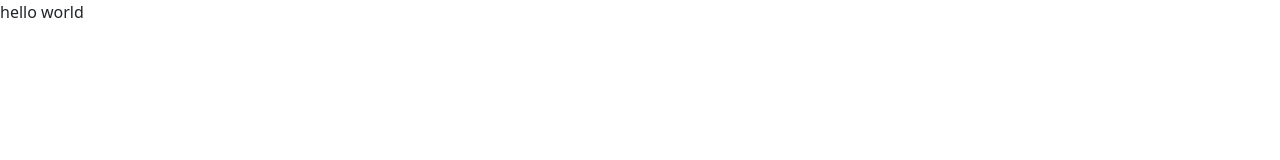
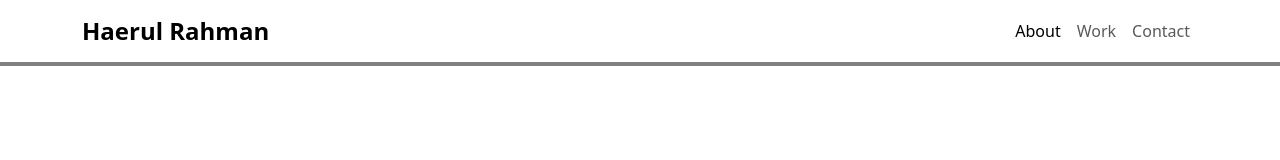
Before and after one commit to haerulrhmn03/portfolio, a plain HTML site: page index.html in a window 1280 px wide. Drawn offline with nearby package versions, Linux system fonts and the light colour scheme.

Commit message:
add navbar

```diff
--- a/index.html
+++ b/index.html
@@ -9,7 +9,27 @@
     <link rel="stylesheet" href="style.css">
 </head>
 <body>
-    hello world
+    <nav class="navbar navbar-expand-lg">
+        <div class="container">
+        <a class="navbar-brand fs-4 fw-bold" href="#">Haerul Rahman</a>
+        <button class="navbar-toggler" type="button" data-bs-toggle="collapse" data-bs-target="#navbarNav" aria-controls="navbarNav" aria-expanded="false" aria-label="Toggle navigation">
+            <span class="navbar-toggler-icon"></span>
+        </button>
+        <div class="collapse navbar-collapse" id="navbarNav">
+            <ul class="navbar-nav ms-auto">
+            <li class="nav-item">
+                <a class="nav-link active" aria-current="page" href="#">About</a>
+            </li>
+            <li class="nav-item">
+                <a class="nav-link" href="#">Work</a>
+            </li>
+            <li class="nav-item">
+                <a class="nav-link" href="#">Contact</a>
+            </li>
+            </ul>
+        </div>
+        </div>
+    </nav>
     <script src="https://cdn.jsdelivr.net/npm/@popperjs/core@2.11.6/dist/umd/popper.min.js" integrity="sha384-oBqDVmMz9ATKxIep9tiCxS/  Z9fNfEXiDAYTujMAeBAsjFuCZSmKbSSUnQlmh/jp3" crossorigin="anonymous"></script>
     <script src="https://cdn.jsdelivr.net/npm/bootstrap@5.3.0-alpha1/dist/js/bootstrap.min.js"  integrity="sha384-mQ93GR66B00ZXjt0YO5KlohRA5SY2XofN4zfuZxLkoj1gXtW8ANNCe9d5Y3eG5eD" crossorigin="anonymous"></script>
     <script src="https://code.jquery.com/jquery-3.6.3.min.js" integrity="sha256-pvPw+upLPUjgMXY0G+8O0xUf+/Im1MZjXxxgOcBQBXU=" crossorigin="anonymous"></script>
--- a/style.css
+++ b/style.css
@@ -0,0 +1,4 @@
+.navbar {
+    background-color: white;
+    box-shadow: 0 0 0 4px gray;
+}
```
